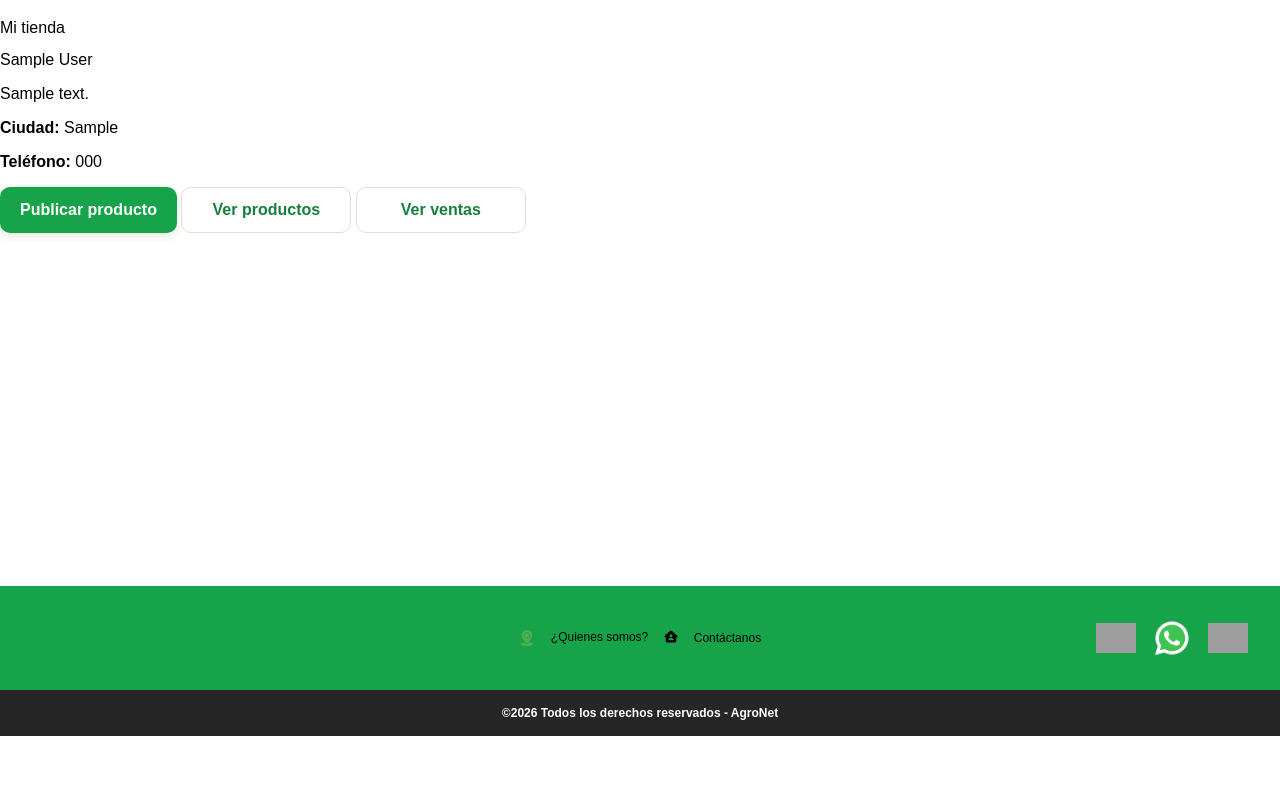
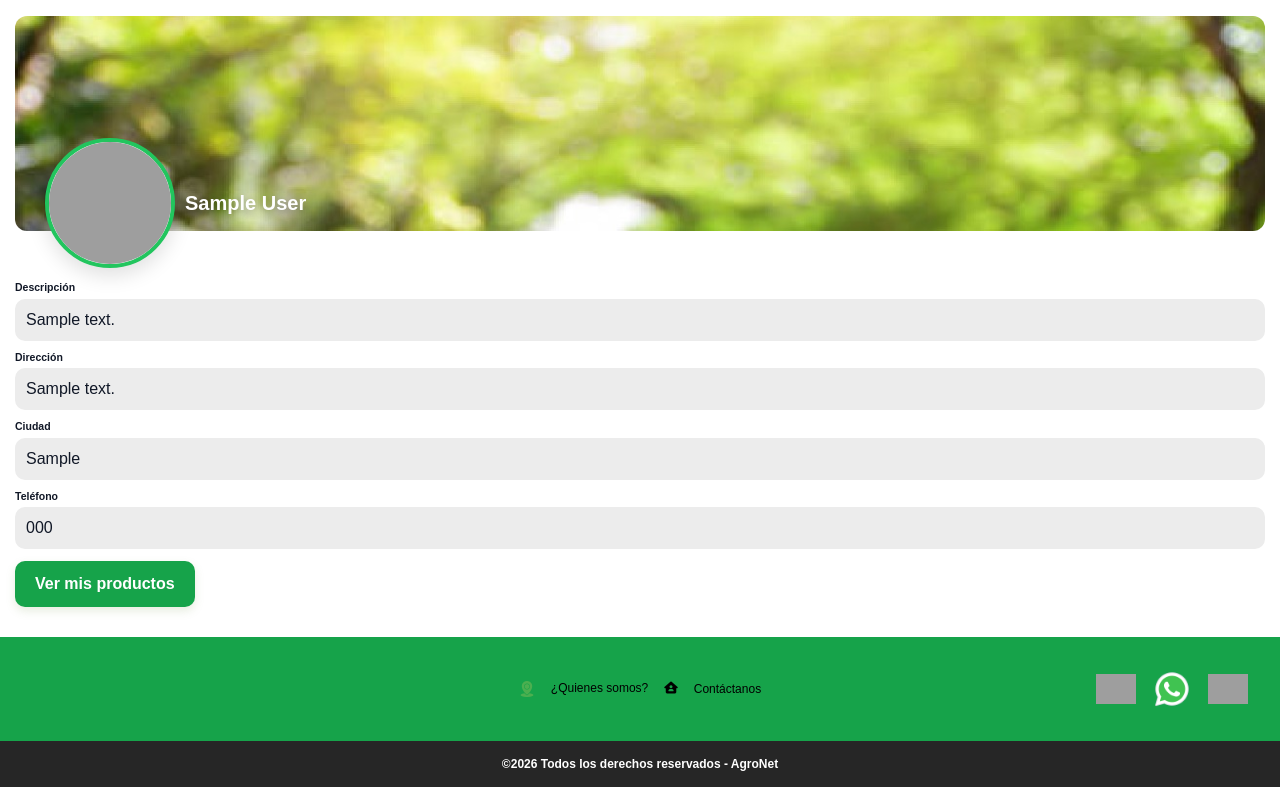
Before and after one commit to EstebanLopp/Backend-AgroNet, a Django app: page /accounts/mi-tienda/ in a window 1280 px wide. Shown: the part 64-851 px from the top of the page. Before the commit the page ends 800 px from the top, so only its background shows below. Run offline with Django 5.2, Linux system fonts and the light colour scheme; a user stored in the database is signed in; tables that the repository leaves empty hold one stand-in row (values such as "Sample post"); parts of the project's set-up code (start-up, migrations or seed data) failed here and were passed over; grey boxes are pictures that could not be loaded.

Commit message:
Guardando cambios

```diff
--- a/src/accounts/templates/accounts/seller_dashboard.html
+++ b/src/accounts/templates/accounts/seller_dashboard.html
@@ -1,39 +1,58 @@
 {% extends "base.html" %}
+{% load static %}
 
 {% block content %}
 
 <section class="seller-dashboard">
+  <div class="seller-dashboard__wrapper">
 
-<h1>Mi tienda</h1>
+    <div class="seller-dashboard__hero">
+      <img
+        src="{% static 'assets/fondo.jpg' %}"
+        alt="Portada de la tienda"
+        class="seller-dashboard__cover"
+      >
 
-<div class="seller-store-info">
+      <div class="seller-dashboard__profile">
+        <img
+          src="{% static 'assets/valle-cocora.jpg' %}"
+          alt="Logo de la tienda"
+          class="seller-dashboard__avatar"
+        >
 
-<h2>{{ store.name }}</h2>
+        <h1 class="seller-dashboard__store-title">{{ store.name }}</h1>
+      </div>
+    </div>
 
-<p>{{ store.description }}</p>
+    <div class="seller-store-info">
+      <h3 class="seller-store-info__label">Descripción</h3>
+      <div class="seller-store-info__box">
+        {{ store.description|default:"Descripción de la tienda..." }}
+      </div>
 
-<p><strong>Ciudad:</strong> {{ store.city }}</p>
+      <h3 class="seller-store-info__label">Dirección</h3>
+      <div class="seller-store-info__box">
+        {{ store.address|default:"Dirección de la tienda..." }}
+      </div>
 
-<p><strong>Teléfono:</strong> {{ store.phone }}</p>
+      <h3 class="seller-store-info__label">Ciudad</h3>
+      <div class="seller-store-info__box">
+        {{ store.city|default:"Ciudad..." }}
+      </div>
 
-</div>
+      <h3 class="seller-store-info__label">Teléfono</h3>
+      <div class="seller-store-info__box">
+        {{ store.phone|default:"Teléfono..." }}
+      </div>
+    </div>
 
-<div class="seller-actions">
+    <div class="seller-actions">
+      <a href="#" class="account-btn account-btn--primary seller-btn">
+        Ver mis productos
+      </a>
+    </div>
 
-<a href="#" class="account-btn account-btn--primary">
-    Publicar producto
-</a>
-
-<a href="#" class="account-btn account-btn--secondary">
-    Ver productos
-</a>
-
-<a href="#" class="account-btn account-btn--secondary">
-    Ver ventas
-</a>
-
-</div>
-
+  </div>
 </section>
 
 {% endblock %}
--- a/src/static/css/accounts.css
+++ b/src/static/css/accounts.css
@@ -726,3 +726,132 @@
         width: 100%;
     }
 }
+
+
+.seller-dashboard {
+    padding: 1rem 1rem 3rem;
+}
+
+.seller-dashboard__wrapper {
+    width: 100%;
+    max-width: 1250px;
+    margin: 0 auto;
+}
+
+.seller-dashboard__hero {
+    position: relative;
+    margin-bottom: 5rem;
+}
+
+.seller-dashboard__cover {
+    width: 100%;
+    height: 215px;
+    object-fit: cover;
+    border-radius: 1.2rem;
+    display: block;
+}
+
+.seller-dashboard__profile {
+    position: absolute;
+    left: 3rem;
+    bottom: -3.7rem;
+    display: flex;
+    align-items: center;
+    gap: 1rem;
+}
+
+.seller-dashboard__avatar {
+    width: 130px;
+    height: 130px;
+    object-fit: cover;
+    border-radius: 50%;
+    border: 4px solid #22c55e;
+    background: #fff;
+    box-shadow: 0 8px 20px rgba(0, 0, 0, 0.12);
+}
+
+.seller-dashboard__store-title {
+    margin: 0;
+    color: #ffffff;
+    font-size: 2rem;
+    font-weight: 700;
+    text-shadow: 0 2px 8px rgba(0, 0, 0, 0.35);
+}
+
+.seller-store-info {
+    margin-top: 1rem;
+}
+
+.seller-store-info__label {
+    margin: 0 0 .55rem;
+    font-size: 1.05rem;
+    font-weight: 700;
+    color: #111827;
+}
+
+.seller-store-info__box {
+    background: #ececec;
+    border-radius: 1rem;
+    padding: 1.2rem 1.1rem;
+    margin-bottom: 1rem;
+    color: #111827;
+    min-height: 28px;
+}
+
+.seller-actions {
+    display: flex;
+    gap: 1rem;
+    flex-wrap: wrap;
+    margin-top: 1.2rem;
+}
+
+.seller-btn {
+    min-width: 170px;
+    text-align: center;
+}
+
+@media (max-width: 768px) {
+    .seller-dashboard__cover {
+        height: 170px;
+    }
+
+    .seller-dashboard__profile {
+        left: 1.2rem;
+        bottom: -3.2rem;
+        gap: .8rem;
+    }
+
+    .seller-dashboard__avatar {
+        width: 100px;
+        height: 100px;
+    }
+
+    .seller-dashboard__store-title {
+        font-size: 1.4rem;
+    }
+}
+
+@media (max-width: 560px) {
+    .seller-dashboard__profile {
+        flex-direction: column;
+        align-items: flex-start;
+    }
+
+    .seller-dashboard__store-title {
+        color: #111827;
+        text-shadow: none;
+        margin-top: .2rem;
+    }
+
+    .seller-dashboard__hero {
+        margin-bottom: 6.5rem;
+    }
+
+    .seller-actions {
+        flex-direction: column;
+    }
+
+    .seller-btn {
+        width: 100%;
+    }
+}
```
Also changed, not shown: src/accounts/forms.py (+39 -0 lines).
